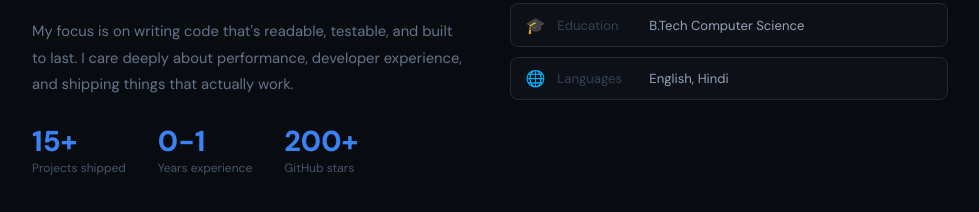
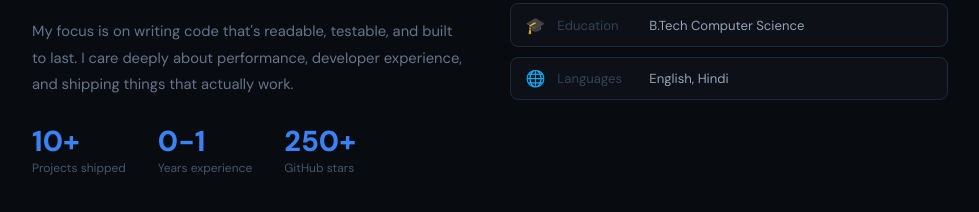
Before and after one commit to Adarshkumar0509/portfolio, a React (Create React App) app: page / in a window 1280 px wide. Shown: the part 1125-1337 px from the top of the page, without its empty margins (150-1129 px from the left). Built offline with nearby package versions, Linux system fonts and the light colour scheme; the HTML template or start-up script is replaced by a standard one.

Commit message:
Update data.js

```diff
--- a/src/data.js
+++ b/src/data.js
@@ -8,9 +8,9 @@ export const PERSONAL = {
   education: "B.Tech Computer Science",
   languages: "English, Hindi",
   stats: [
-    { number: "15+", label: "Projects shipped" },
+    { number: "10+", label: "Projects shipped" },
     { number: "0-1", label: "Years experience" },
-    { number: "200+", label: "GitHub stars" },
+    { number: "250+", label: "GitHub stars" },
   ],
   contact: {
     email: "adarshkumarthakur0509@gmail.com",
```
